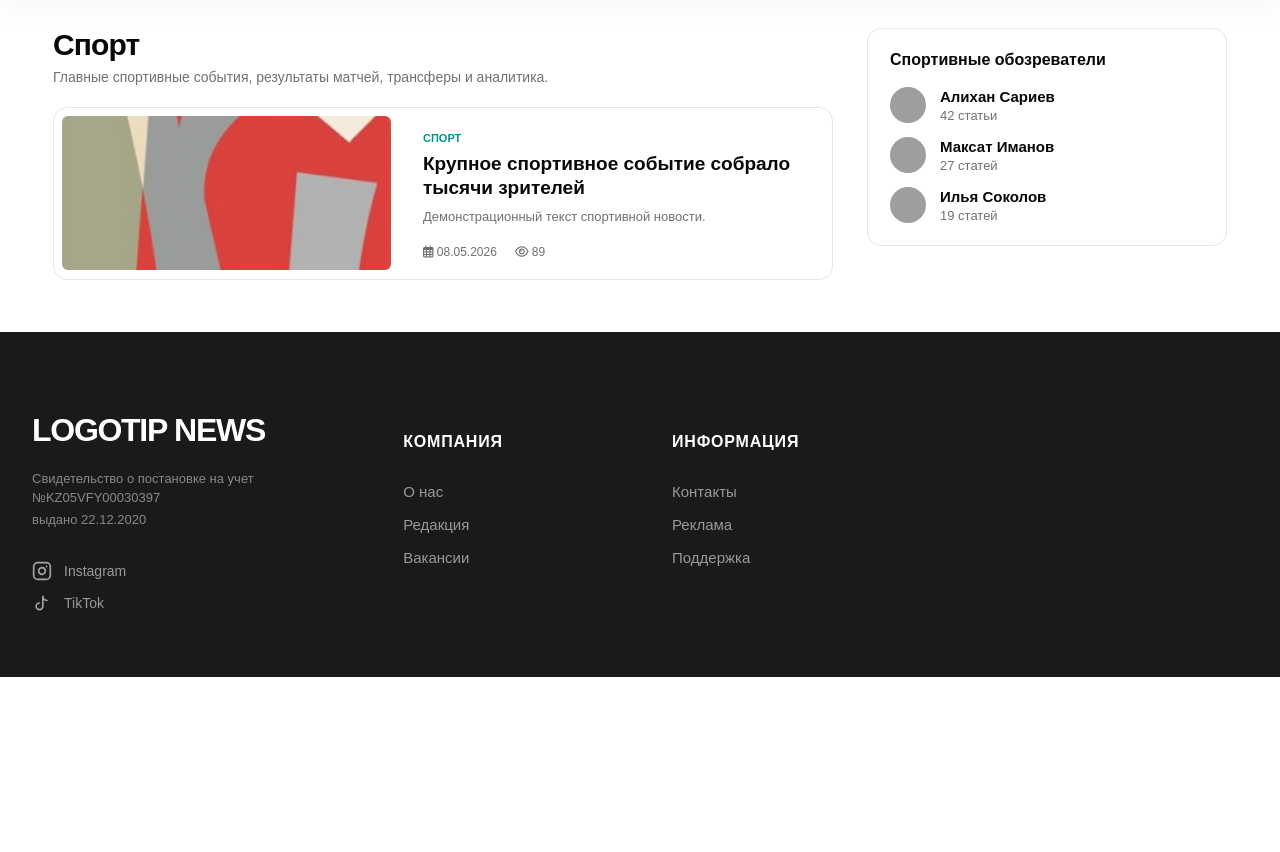
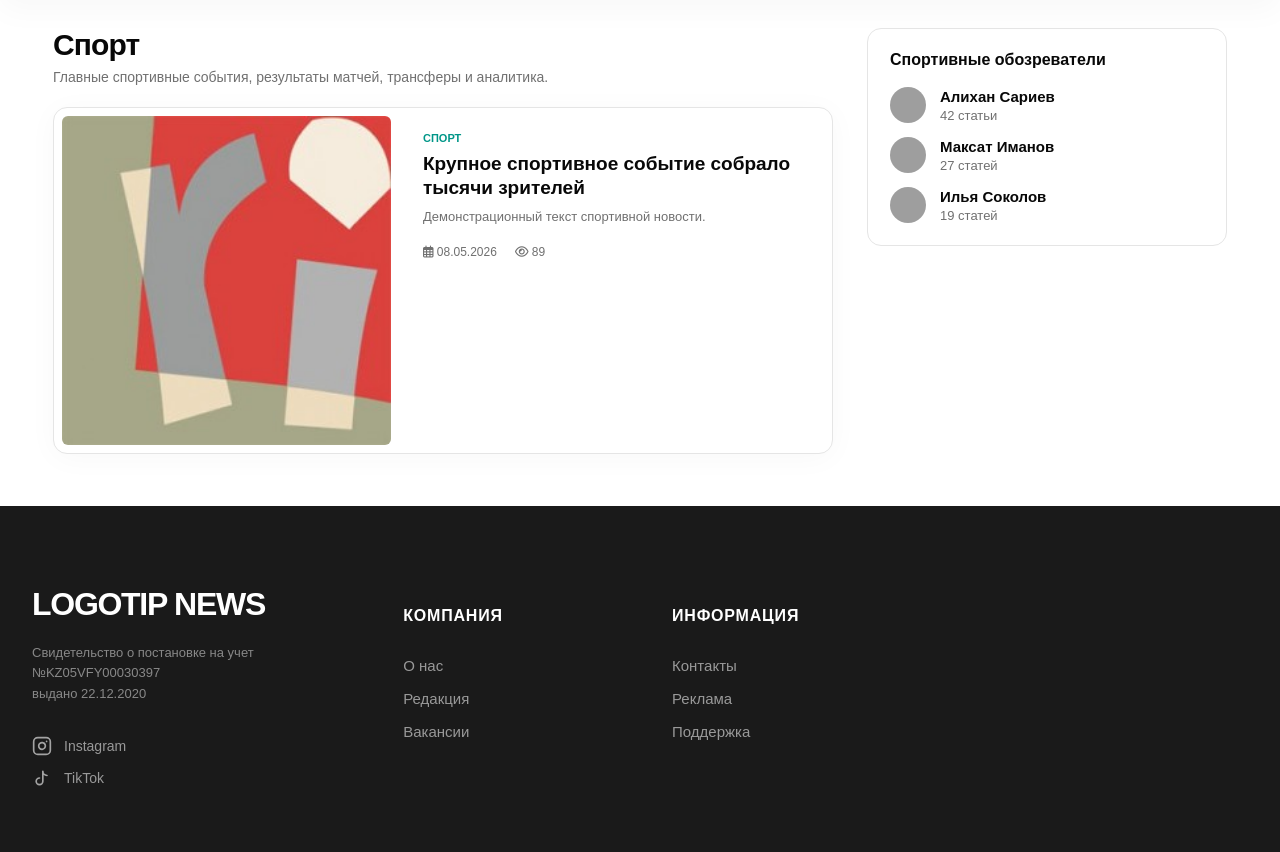
Before and after one commit to RakeGoose/news-site-main-frontend, a PHP site: page /pages/sport.php in a window 1280 px wide. Shown: the part 204-1056 px from the top of the page. Before the commit the page ends 881 px from the top, so only its background shows below. Run offline with PHP 8.4, Linux system fonts and the light colour scheme; grey boxes are pictures that could not be loaded.

Commit message:
return backend logic. try to return analytics (fix css category)

```diff
--- a/assets/css/pages/category.css
+++ b/assets/css/pages/category.css
@@ -38,12 +38,13 @@
     border-radius: 14px;
     overflow: hidden;
     margin-bottom: 16px;
+    box-shadow: 0 4px 30px rgba(0, 0, 0, 0.03);
 }
 
 .featured-news-link {
     display: grid;
     grid-template-columns: 345px minmax(0, 1fr);
-    gap: 0;
+    align-items: stretch;
 }
 
 .featured-news-link:hover {
@@ -52,7 +53,8 @@
 
 .featured-news-image {
     width: 100%;
-    height: 170px;
+    height: 100%;
+    min-height: 170px;
     object-fit: cover;
     object-position: center;
     border-radius: 14px;
```
